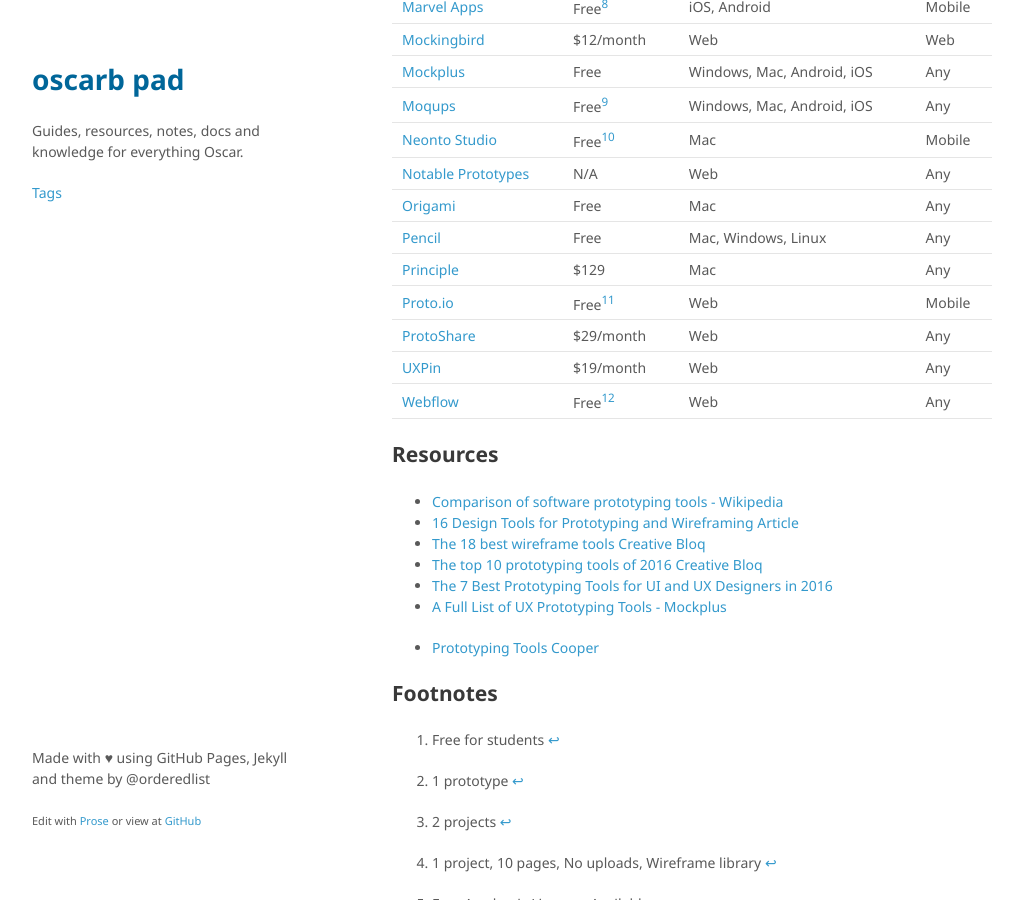
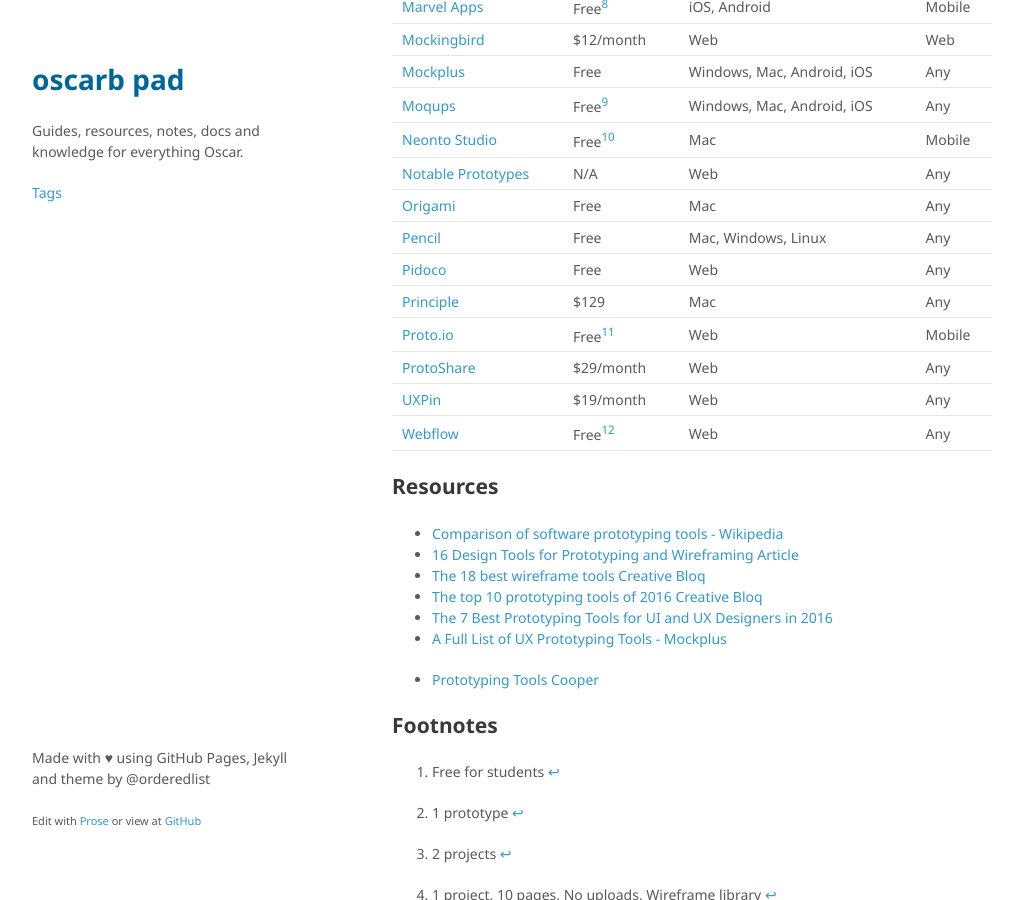
Before and after one commit to oscarb/pad, a Jekyll site: the page built from _docs/prototyping.md, in a window 1280 px wide and 900 px high, scrolled down 937 px. Shown: the whole window, without its empty margins (128-1151 px from the left). Built offline with Jekyll 4.4.1, drawn with Linux system fonts in a browser that asks for light colours; some web fonts are replaced.

Commit message:
Updated prototyping.md

```diff
--- a/_docs/prototyping.md
+++ b/_docs/prototyping.md
@@ -45,6 +45,7 @@ Name | Lowest price | Platform | Protype for
 [Notable Prototypes](http://zurb.com/notable/features/prototypes) | N/A | Web | Any
 [Origami](https://facebook.github.io/origami/) | Free | Mac | Any
 [Pencil](http://pencil.evolus.vn/) | Free | Mac, Windows, Linux | Any
+[Pidoco ](https://pidoco.com/en) | Free | Web | Any
 [Principle](http://principleformac.com/) | $129 | Mac | Any
 [Proto.io](https://proto.io/) | Free[^protoio] | Web | Mobile
 [ProtoShare](http://www.protoshare.com/) | $29/month |  Web | Any
```
